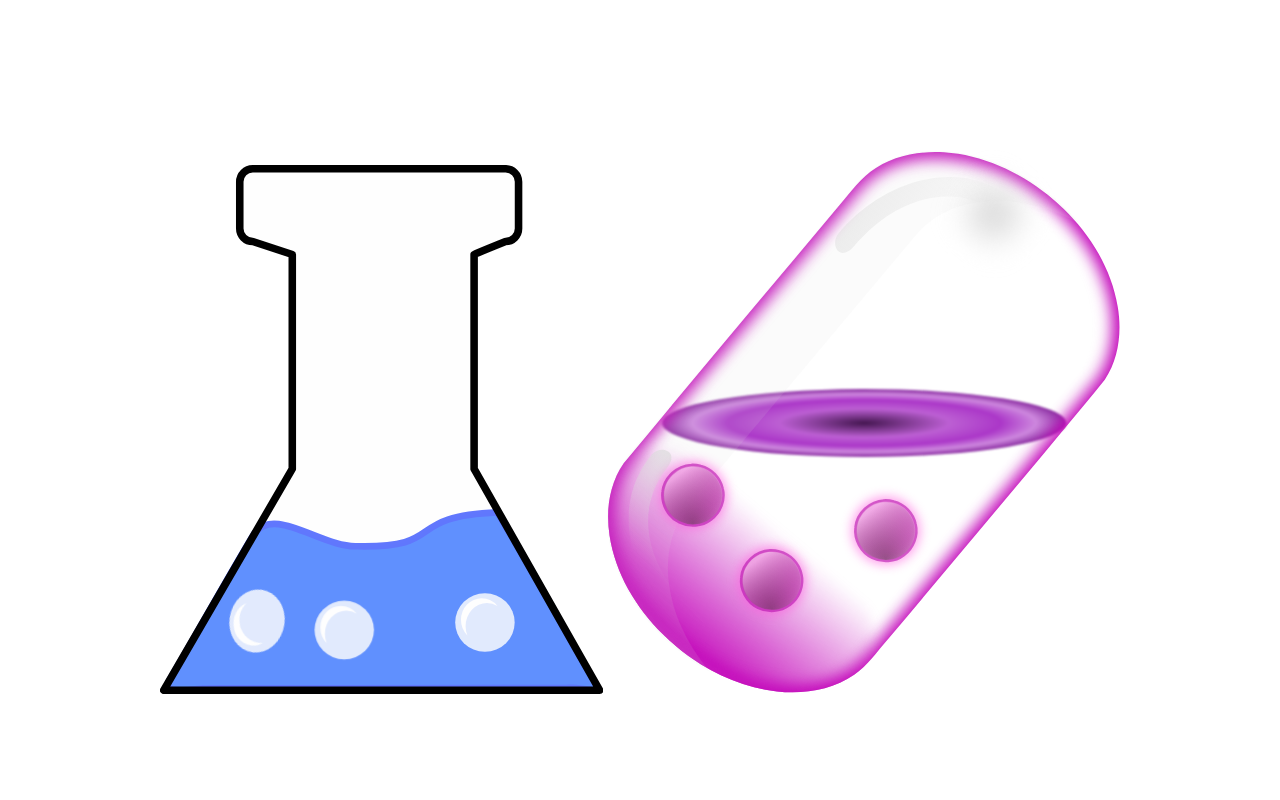
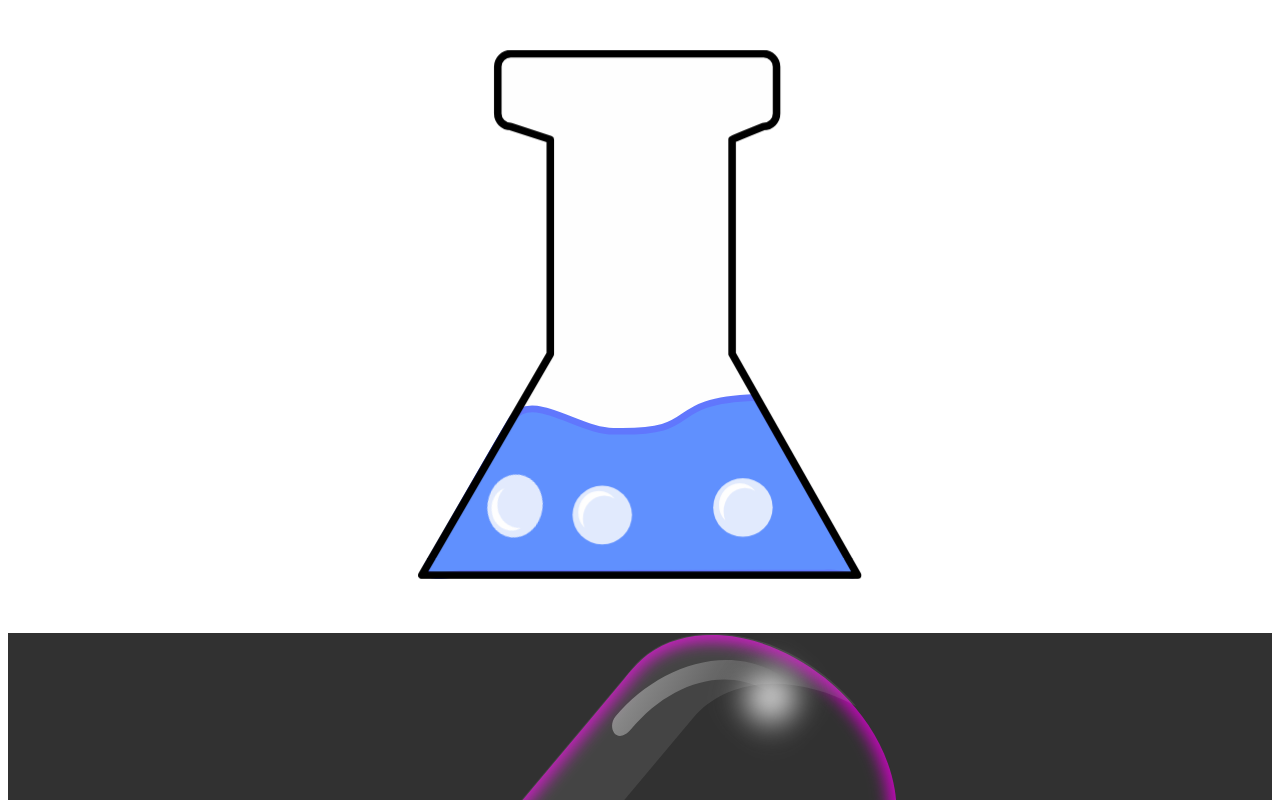
Before and after one commit to SagittariuX/svg_fun, a plain HTML site: page index.html in a window 1280 px wide. Shown: the top 800 px of the page. Drawn offline with Linux system fonts and the light colour scheme.

Commit message:
forgot css changes

```diff
--- a/index.html
+++ b/index.html
@@ -9,6 +9,7 @@
 </head>
 <body>
     <!-- flask.svg -->
+    <div>
         <svg id="svg28" width="443.37" height="529.01" version="1.1" viewBox="0 0 117.31 139.97"
             xmlns="http://www.w3.org/2000/svg" xmlns:cc="http://creativecommons.org/ns#"
             xmlns:dc="http://purl.org/dc/elements/1.1/" xmlns:rdf="http://www.w3.org/1999/02/22-rdf-syntax-ns#">
@@ -49,8 +50,10 @@
                     stroke-width="7.5591" />
             </g>
         </svg>
+    </div>
 
     <!-- capsule.svg -->
+    <div style="background-color: rgb(49, 49, 49);">
         <svg id="svg8" width="135.6mm" height="144mm" version="1.1" viewBox="0 0 135.6 144" xmlns="http://www.w3.org/2000/svg" xmlns:xlink="http://www.w3.org/1999/xlink">
             <defs id="defs2">
             <linearGradient id="linearGradient6186">
@@ -117,24 +120,33 @@
             <path id="path3500" transform="rotate(40.006 121.85 146.1)" d="m108.46 91.219a6.6439 6.8235 0 0 1-6.6014 6.8233 6.6439 6.8235 0 0 1-6.6858-6.736 6.6439 6.8235 0 0 1 6.5159-6.9095 6.6439 6.8235 0 0 1 6.7692 6.6476" fill="#dbdbdb" filter="url(#filter3754)" stroke-width="2.517"/>
             </g>
             </g>
-         <g id="capsuleBubble2" transform="matrix(.45285 0 0 .45 -7.5766 58.298)">
+            <g transform="matrix(.45285 0 0 .45 -7.5766 58.298)">
+            <g id="capsuleBubble2">
             <path id="path5483" d="m174.02 225.5a20 20 0 0 1-19.872 20 20 20 0 0 1-20.126-19.744 20 20 0 0 1 19.615-20.252 20 20 0 0 1 20.377 19.485" fill="#f5d" fill-opacity=".99216" filter="url(#filter6081)" opacity=".57097"/>
             <path id="path6085" d="m153.06 207.64c-8.3924 0.34441-16.03 7.3934-16.795 15.802-0.88153 7.2491 3.1107 14.923 9.7732 18.049 5.8333 2.9094 13.315 2.4518 18.528-1.5642 5.5971-4.0819 8.6099-11.605 6.8714-18.384-1.4457-6.285-6.4429-11.745-12.775-13.276-1.8227-0.48615-3.7169-0.69159-5.6016-0.62695z" fill="url(#radialGradient6125)" opacity=".57097" stroke="#b30cab" stroke-linecap="round" stroke-linejoin="round" stroke-opacity=".98824" stroke-width="1.411" style="mix-blend-mode:normal"/>
             <path id="path6178" d="m153.94 208.72c-7.4944-0.1744-14.419 5.5746-16.264 12.732-1.9359 7.3104 1.9279 15.536 8.5887 18.997 5.1304 2.6848 11.608 2.3917 16.542-0.60481 6.1812-3.6183 9.2853-11.517 7.5535-18.416-1.7494-7.0696-8.501-12.652-15.836-12.713-0.19466-2e-3 -0.38946 4e-3 -0.58414 5e-3z" fill="url(#linearGradient6180)" opacity=".571" style="mix-blend-mode:normal"/>
             </g>
-         <g id="capsuleBubble1" transform="translate(-84.817 -34.262)">
+            </g>
+            <g transform="translate(-84.817 -34.262)">
+            <g id="capsuleBubble1">
             <path id="path6207" transform="matrix(.45285 0 0 .45 98.064 115.16)" d="m174.02 225.5a20 20 0 0 1-19.872 20 20 20 0 0 1-20.126-19.744 20 20 0 0 1 19.615-20.252 20 20 0 0 1 20.377 19.485" fill="#f5d" fill-opacity=".99216" filter="url(#filter6081)" opacity=".57097"/>
             <path id="path6209" d="m167.38 208.6c-3.8005 0.15499-7.2593 3.327-7.6058 7.111-0.3992 3.2621 1.4087 6.7154 4.4258 8.1222 2.6416 1.3092 6.0295 1.1033 8.3903-0.70389 2.5346-1.8368 3.899-5.2223 3.1117-8.2729-0.65468-2.8282-2.9177-5.2852-5.7854-5.9743-0.8254-0.21877-1.6832-0.31121-2.5367-0.28213z" fill="url(#radialGradient6215)" opacity=".57097" stroke="#b30cab" stroke-linecap="round" stroke-linejoin="round" stroke-opacity=".98824" stroke-width=".63696" style="mix-blend-mode:normal"/>
             <path id="path6211" d="m167.77 209.08c-3.3938-0.0785-6.5298 2.5086-7.365 5.7294-0.87668 3.2897 0.87304 6.991 3.8894 8.5486 2.3233 1.2082 5.2566 1.0763 7.491-0.27216 2.7992-1.6282 4.2048-5.1828 3.4206-8.2872-0.79223-3.1813-3.8497-5.6934-7.1715-5.7209-0.0881-9e-4 -0.17637 2e-3 -0.26453 2e-3z" fill="url(#linearGradient6217)" opacity=".571" style="mix-blend-mode:normal"/>
             </g>
-         <g id="capsuleBubble0" transform="translate(-54.598 -47.467)">
+            </g>
+            <g transform="translate(-54.598 -47.467)">
+            <g id="capsuleBubble2">
             <path id="path6227" transform="matrix(.45285 0 0 .45 98.064 115.16)" d="m174.02 225.5a20 20 0 0 1-19.872 20 20 20 0 0 1-20.126-19.744 20 20 0 0 1 19.615-20.252 20 20 0 0 1 20.377 19.485" fill="#f5d" fill-opacity=".99216" filter="url(#filter6081)" opacity=".57097"/>
             <path id="path6229" d="m167.38 208.6c-3.8005 0.15499-7.2593 3.327-7.6058 7.111-0.3992 3.2621 1.4087 6.7154 4.4258 8.1222 2.6416 1.3092 6.0295 1.1033 8.3903-0.70389 2.5346-1.8368 3.899-5.2223 3.1117-8.2729-0.65468-2.8282-2.9177-5.2852-5.7854-5.9743-0.8254-0.21877-1.6832-0.31121-2.5367-0.28213z" fill="url(#radialGradient6215)" opacity=".57097" stroke="#b30cab" stroke-linecap="round" stroke-linejoin="round" stroke-opacity=".98824" stroke-width=".63696" style="mix-blend-mode:normal"/>
             <path id="path6231" d="m167.77 209.08c-3.3938-0.0785-6.5298 2.5086-7.365 5.7294-0.87668 3.2897 0.87304 6.991 3.8894 8.5486 2.3233 1.2082 5.2566 1.0763 7.491-0.27216 2.7992-1.6282 4.2048-5.1828 3.4206-8.2872-0.79223-3.1813-3.8497-5.6934-7.1715-5.7209-0.0881-9e-4 -0.17637 2e-3 -0.26453 2e-3z" fill="url(#linearGradient6217)" opacity=".571" style="mix-blend-mode:normal"/>
             </g>
             </g>
+            </g>
         </svg>
-
+    </div>
 
 </body>
 </html>
+
+
+`
--- a/main.css
+++ b/main.css
@@ -1,21 +1,30 @@
-* {
+
+
+div{
+    display: block;
     margin-top: 50px;
+}
+
+svg{
+    height: 100%;
 }
 
 body{
     text-align: center;
 }
 
-#bubble0, #bubble1{
+#bubble0, #bubble1, #capsuleBubble0, #capsuleBubble1, #capsuleBubble2 {
     animation-name: spinOnCenter;
     animation-duration: 2s;
     animation-iteration-count: infinite;
     transform-origin: center;
     transform-box: fill-box;
+    animation-timing-function: ease;
 }
-#bubble1{
+#bubble1, #capsuleBubble0, #capsuleBubble1, #capsuleBubble2 {
     animation-name: bobUpAndDown;
-    animation-timing-function: ease;
+    animation-duration: 10s;
+    animation-timing-function: linear;
 }
 
 @keyframes bobUpAndDown{
```
Lines whose indentation alone changed are shown as unchanged.
